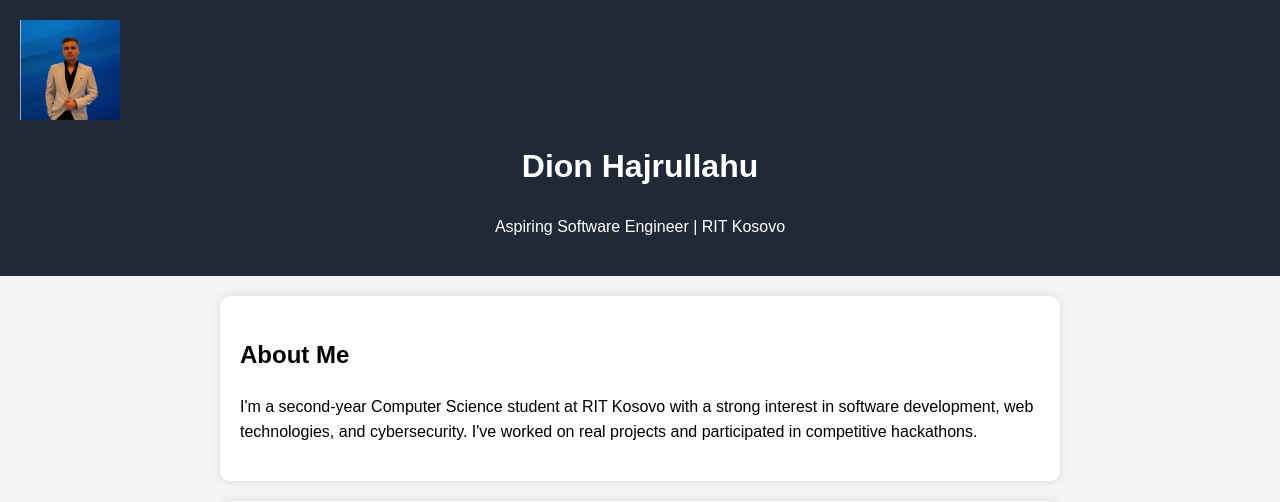
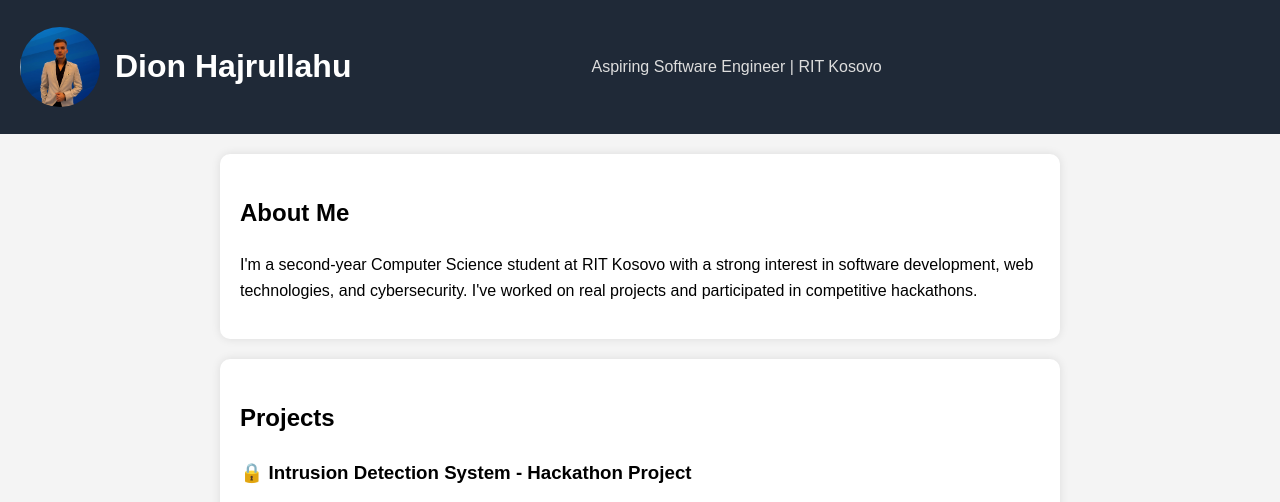
Before and after one commit to DionHajrullahu/dionhajrullahu.github.io, a PHP site: page / in a window 1280 px wide. Shown: the top 502 px of the page. Run offline with PHP 8.4, Linux system fonts and the light colour scheme.

Commit message:
fixing header style

```diff
--- a/style.css
+++ b/style.css
@@ -10,8 +10,17 @@ header {
     background: #1f2937;
     color: white;
     padding: 20px;
-    text-align: center;
+    display: flex;
+    align-items: center;
+    justify-content: flex-start;
+    gap: 15px;
 }
+
+header p {
+    color: #ddd;
+    margin-left: 225px;
+}
+
 
 section {
     padding: 20px;
@@ -36,9 +45,8 @@ footer {
 }
 
 .pic {
-    display: flex;
-    direction: row;
-    justify-content: start;
-    width: 100px;
-    height: 100px;
+    width: 80px;
+    height: 80px;
+    border-radius: 50%;
+    object-fit: cover;
 }
```
